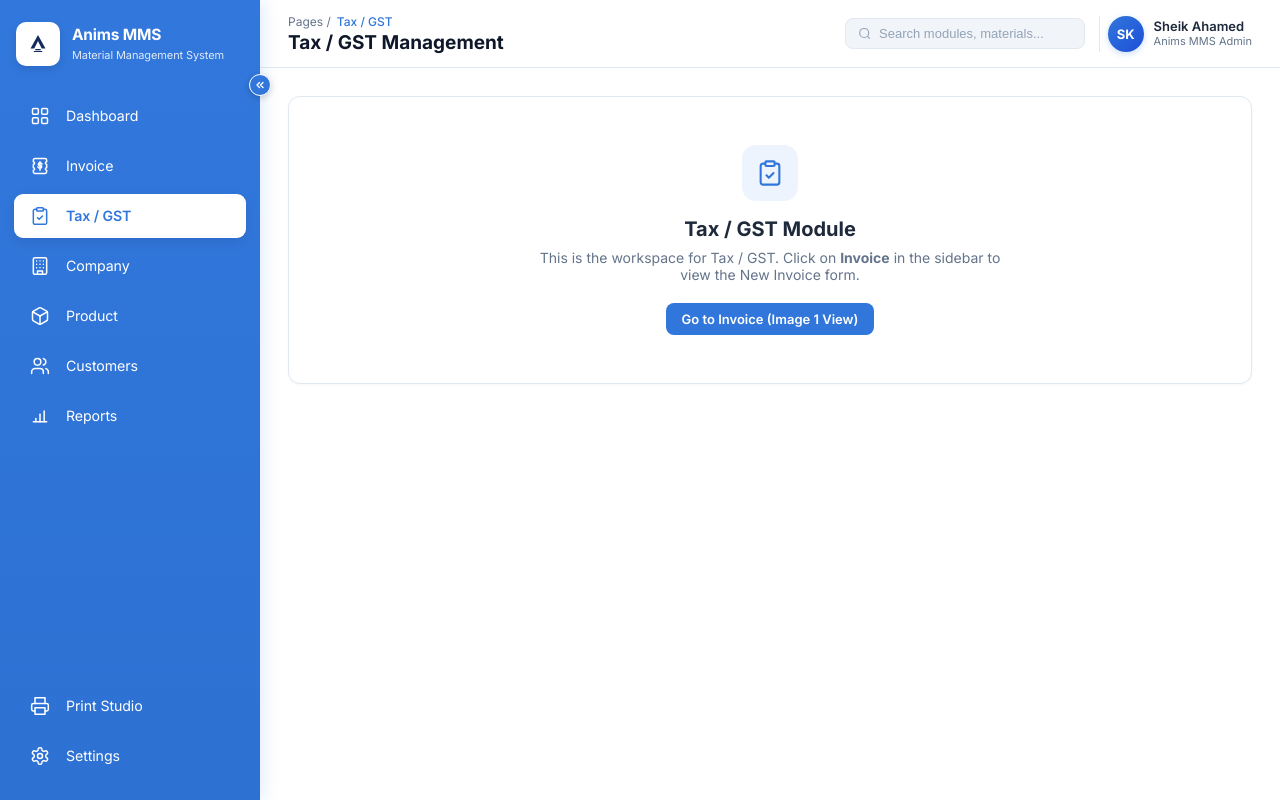
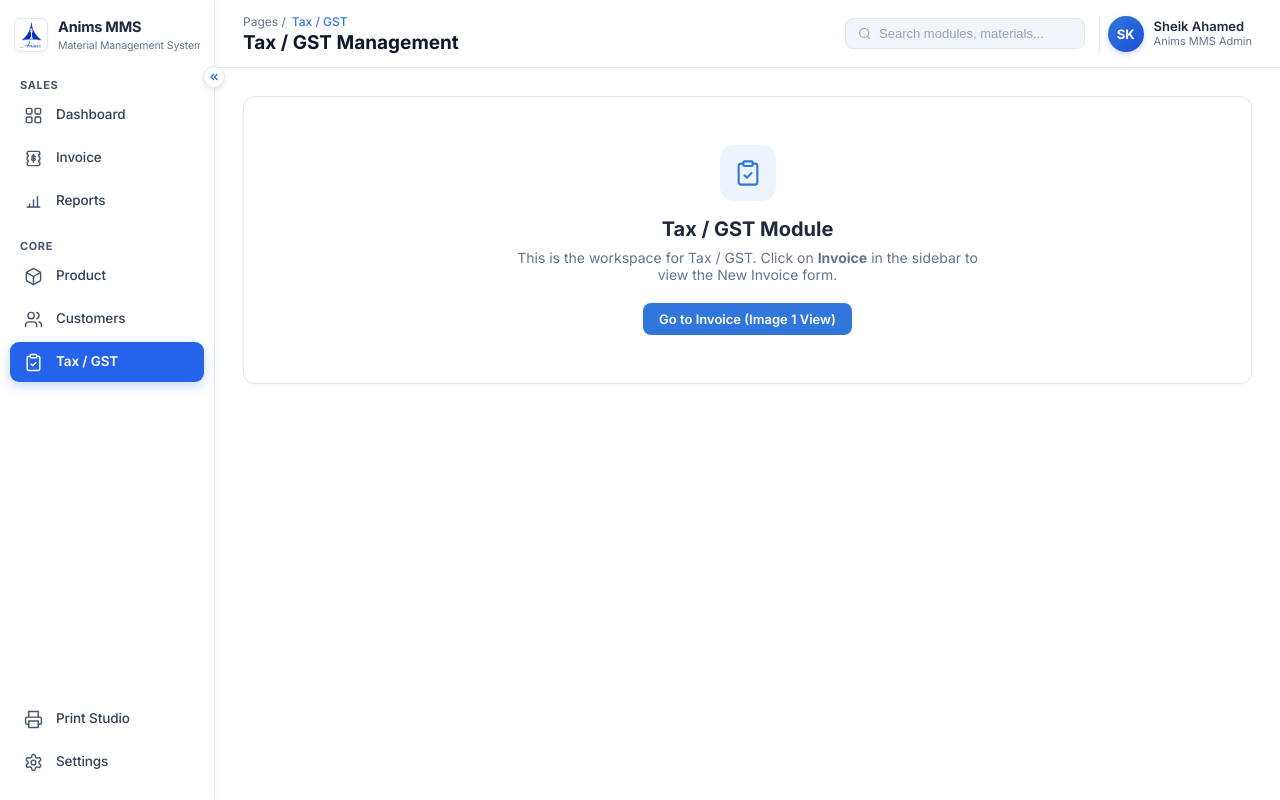
Before and after one commit to animseweb/Saas_Mpv1-Thirumala, a React (Vite) app in the folder frontend/: page /tax in a window 1280 px wide. Built offline with nearby package versions, Linux system fonts and the light colour scheme.

Commit message:
Update Dashboard sidebar to match Image 1 (pure white theme, SALES and CORE sections)

```diff
--- a/frontend/src/assets/Pages/DashboardLayout.css
+++ b/frontend/src/assets/Pages/DashboardLayout.css
@@ -20,8 +20,8 @@
   position: relative;
   height: 100vh;
   min-height: 640px;
-  background-color: #3177DB;
-  background: linear-gradient(180deg, #3277DC 0%, #2D71D3 100%);
+  background-color: #FFFFFF;
+  border-right: 1px solid #E2E8F0;
   display: flex;
   flex-direction: column;
   box-sizing: border-box;
@@ -29,48 +29,48 @@
   transition: width 0.3s cubic-bezier(0.4, 0, 0.2, 1), padding 0.3s ease;
   flex-shrink: 0;
   user-select: none;
-  box-shadow: 3px 0 16px rgba(49, 119, 219, 0.15);
+  box-shadow: 2px 0 10px rgba(15, 23, 42, 0.02);
 }
 
 /* Expanded state width */
 .mms-sidebar.expanded {
-  width: 260px;
-  padding: 22px 14px;
+  width: 215px;
+  padding: 18px 10px;
 }
 
 /* Collapsed state width */
 .mms-sidebar.collapsed {
-  width: 72px;
-  padding: 22px 10px;
+  width: 68px;
+  padding: 18px 8px;
 }
 
 /* ==========================================================================
-   EDGE TOGGLE BUTTON (Chevron Left / Right on border)
+   EDGE TOGGLE BUTTON (White circular button with blue chevron)
    ========================================================================== */
 .mms-toggle-btn {
   position: absolute;
   right: -11px;
-  top: 74px;
+  top: 66px;
   width: 22px;
   height: 22px;
   border-radius: 50%;
-  background-color: #3177DB;
-  border: 1.5px solid #FFFFFF;
-  color: #FFFFFF;
+  background-color: #FFFFFF;
+  border: 1.5px solid #E2E8F0;
+  color: #2563EB;
   display: flex;
   align-items: center;
   justify-content: center;
   cursor: pointer;
   z-index: 100;
-  box-shadow: 0 2px 6px rgba(0, 0, 0, 0.18);
-  transition: transform 0.2s ease, background-color 0.2s ease, box-shadow 0.2s ease;
+  box-shadow: 0 2px 5px rgba(0, 0, 0, 0.08);
+  transition: transform 0.2s ease, border-color 0.2s ease, box-shadow 0.2s ease;
   outline: none;
 }
 
 .mms-toggle-btn:hover {
-  background-color: #2668C7;
-  transform: scale(1.1);
-  box-shadow: 0 3px 8px rgba(0, 0, 0, 0.25);
+  border-color: #2563EB;
+  transform: scale(1.08);
+  box-shadow: 0 3px 8px rgba(37, 99, 235, 0.2);
 }
 
 .mms-toggle-btn:active {
@@ -83,33 +83,37 @@
 .mms-brand-container {
   display: flex;
   align-items: center;
-  gap: 12px;
-  margin-bottom: 28px;
-  padding-left: 2px;
+  gap: 10px;
+  margin-bottom: 22px;
+  padding: 0 4px;
   text-decoration: none;
 }
 
 .mms-sidebar.collapsed .mms-brand-container {
   justify-content: center;
-  padding-left: 0;
+  padding: 0;
 }
 
 .mms-logo-box {
-  width: 44px;
-  height: 44px;
-  min-width: 44px;
+  width: 34px;
+  height: 34px;
+  min-width: 34px;
   background-color: #FFFFFF;
-  border-radius: 10px;
+  border: 1px solid #E2E8F0;
+  border-radius: 7px;
   display: flex;
   align-items: center;
   justify-content: center;
-  box-shadow: 0 3px 8px rgba(0, 0, 0, 0.1);
+  box-shadow: 0 1px 4px rgba(0, 0, 0, 0.04);
   flex-shrink: 0;
-  transition: transform 0.2s ease;
+  padding: 3px;
+  box-sizing: border-box;
 }
 
-.mms-logo-box:hover {
-  transform: translateY(-1px);
+.mms-logo-img {
+  width: 100%;
+  height: 100%;
+  object-fit: contain;
 }
 
 .mms-brand-text {
@@ -117,32 +121,58 @@
   flex-direction: column;
   overflow: hidden;
   white-space: nowrap;
-  transition: opacity 0.25s ease, max-width 0.3s ease;
 }
 
 .mms-brand-title {
-  color: #FFFFFF;
-  font-size: 15.5px;
+  color: #1E293B;
+  font-size: 14.5px;
   font-weight: 700;
-  line-height: 1.2;
+  line-height: 1.25;
   letter-spacing: -0.2px;
 }
 
 .mms-brand-subtitle {
-  color: rgba(255, 255, 255, 0.84);
-  font-size: 11px;
+  color: #64748B;
+  font-size: 10.5px;
   font-weight: 400;
-  margin-top: 3px;
+  margin-top: 2px;
   letter-spacing: -0.1px;
 }
 
 /* ==========================================================================
-   NAVIGATION MENUS
+   NAVIGATION SECTIONS (SALES & CORE)
    ========================================================================== */
+.mms-nav-sections {
+  display: flex;
+  flex-direction: column;
+  gap: 14px;
+}
+
+.mms-nav-section {
+  display: flex;
+  flex-direction: column;
+}
+
+.mms-section-label {
+  font-size: 11px;
+  font-weight: 700;
+  color: #475569;
+  text-transform: uppercase;
+  letter-spacing: 0.6px;
+  padding: 6px 10px 4px;
+  line-height: 1;
+}
+
+.mms-section-divider {
+  height: 1px;
+  background-color: #F1F5F9;
+  margin: 6px 4px;
+}
+
 .mms-nav-group {
   display: flex;
   flex-direction: column;
-  gap: 6px;
+  gap: 3px;
   list-style: none;
   padding: 0;
   margin: 0;
@@ -150,10 +180,10 @@
 
 .mms-nav-bottom-group {
   margin-top: auto;
-  padding-top: 18px;
+  padding-top: 14px;
   display: flex;
   flex-direction: column;
-  gap: 6px;
+  gap: 3px;
   list-style: none;
   padding-left: 0;
 }
@@ -164,53 +194,60 @@
   display: flex;
   align-items: center;
   border-radius: 9px;
-  color: #FFFFFF;
+  color: #334155;
   text-decoration: none;
   cursor: pointer;
-  transition: background-color 0.18s ease, color 0.18s ease, transform 0.15s ease, box-shadow 0.18s ease;
+  transition: background-color 0.16s ease, color 0.16s ease;
   user-select: none;
 }
 
 /* Expanded state item */
 .mms-sidebar.expanded .mms-nav-item {
-  padding: 10px 14px;
-  gap: 14px;
+  padding: 9px 12px;
+  gap: 12px;
   width: 100%;
   box-sizing: border-box;
 }
 
 /* Collapsed state item */
 .mms-sidebar.collapsed .mms-nav-item {
-  padding: 10px 0;
+  padding: 9px 0;
   justify-content: center;
   width: 100%;
 }
 
 /* Hover state for inactive items */
 .mms-nav-item:not(.active):hover {
-  background-color: rgba(255, 255, 255, 0.14);
-  color: #FFFFFF;
+  background-color: #F1F5F9;
+  color: #0F172A;
 }
 
-/* ACTIVE STATE (e.g. Invoice in the image) */
+.mms-nav-item:not(.active):hover .mms-icon-wrapper svg {
+  stroke: #2563EB;
+}
+
+/* ACTIVE STATE (e.g. Invoice matching Image 1) */
 .mms-sidebar.expanded .mms-nav-item.active {
-  background-color: #FFFFFF;
-  color: #3177DB;
+  background-color: #2563EB;
+  color: #FFFFFF;
   font-weight: 600;
-  box-shadow: 0 4px 12px rgba(0, 0, 0, 0.08);
+  box-shadow: 0 4px 12px rgba(37, 99, 235, 0.25);
 }
 
 .mms-sidebar.collapsed .mms-nav-item.active {
   background-color: transparent;
-  color: #FFFFFF;
+  color: #2563EB;
 }
 
-/* In collapsed mode, active item has a neat white badge or active indicator */
 .mms-sidebar.collapsed .mms-nav-item.active .mms-icon-wrapper {
-  background-color: #FFFFFF;
-  color: #3177DB;
+  background-color: #2563EB;
+  color: #FFFFFF;
   border-radius: 8px;
-  box-shadow: 0 3px 8px rgba(0, 0, 0, 0.12);
+  box-shadow: 0 3px 8px rgba(37, 99, 235, 0.25);
+}
+
+.mms-sidebar.collapsed .mms-nav-item.active .mms-icon-wrapper svg {
+  stroke: #FFFFFF;
 }
 
 /* Icon wrapper */
@@ -218,31 +255,28 @@
   display: flex;
   align-items: center;
   justify-content: center;
-  width: 24px;
-  height: 24px;
-  min-width: 24px;
-  transition: transform 0.15s ease, background-color 0.2s ease, color 0.2s ease;
+  width: 22px;
+  height: 22px;
+  min-width: 22px;
+  transition: transform 0.15s ease, color 0.15s ease;
 }
 
 .mms-sidebar.collapsed .mms-icon-wrapper {
-  width: 40px;
-  height: 40px;
-}
-
-.mms-nav-item:hover .mms-icon-wrapper {
-  transform: scale(1.05);
+  width: 38px;
+  height: 38px;
 }
 
 /* Nav Item Label */
 .mms-nav-label {
-  font-size: 14.2px;
+  font-size: 13.5px;
+  font-weight: 500;
   line-height: 1;
   white-space: nowrap;
   letter-spacing: -0.1px;
 }
 
 .mms-sidebar.expanded .mms-nav-item.active .mms-nav-label {
-  color: #3177DB;
+  color: #FFFFFF;
   font-weight: 600;
 }
 
--- a/frontend/src/assets/Pages/DashboardLayout.jsx
+++ b/frontend/src/assets/Pages/DashboardLayout.jsx
@@ -125,16 +125,25 @@ const ChevronsRightIcon = () => (
 );
 
 /* ==========================================================================
-   NAVIGATION CONFIGURATION
+   NAVIGATION CONFIGURATION (Exact match to Image 1)
    ========================================================================== */
-const NAV_ITEMS_MAIN = [
+const NAV_SECTIONS = [
+  {
+    category: "SALES",
+    items: [
       { id: "dashboard", label: "Dashboard", icon: DashboardIcon, path: "/dashboard" },
       { id: "invoice", label: "Invoice", icon: InvoiceIcon, path: "/invoice" },
-  { id: "tax", label: "Tax / GST", icon: TaxIcon, path: "/tax" },
-  { id: "company", label: "Company", icon: CompanyIcon, path: "/company" },
+      { id: "reports", label: "Reports", icon: ReportsIcon, path: "/reports" },
+    ]
+  },
+  {
+    category: "CORE",
+    items: [
       { id: "product", label: "Product", icon: ProductIcon, path: "/product" },
       { id: "customers", label: "Customers", icon: CustomersIcon, path: "/customers" },
-  { id: "reports", label: "Reports", icon: ReportsIcon, path: "/reports" },
+      { id: "tax", label: "Tax / GST", icon: TaxIcon, path: "/tax" },
+    ]
+  }
 ];
 
 const NAV_ITEMS_BOTTOM = [
@@ -143,7 +152,7 @@ const NAV_ITEMS_BOTTOM = [
 ];
 
 /* ==========================================================================
-   STANDALONE SIDEBAR COMPONENT (Reusable for both interactive and static preview)
+   STANDALONE SIDEBAR COMPONENT (Exact Match to Image 1)
    ========================================================================== */
 export function MMSNavSidebar({
   isCollapsed,
@@ -168,7 +177,11 @@ export function MMSNavSidebar({
       {/* Brand Header */}
       <div className="mms-brand-container">
         <div className="mms-logo-box">
-          <AnimsLogo />
+          <img
+            src="/Images/logo.png"
+            alt="Anims MMS"
+            className="mms-logo-img"
+          />
         </div>
         {!isCollapsed && (
           <div className="mms-brand-text">
@@ -178,9 +191,17 @@ export function MMSNavSidebar({
         )}
       </div>
 
-      {/* Main Navigation Items */}
+      {/* Navigation Sections: SALES & CORE */}
+      <div className="mms-nav-sections">
+        {NAV_SECTIONS.map((section) => (
+          <div key={section.category} className="mms-nav-section">
+            {!isCollapsed ? (
+              <div className="mms-section-label">{section.category}</div>
+            ) : (
+              <div className="mms-section-divider" />
+            )}
             <ul className="mms-nav-group">
-        {NAV_ITEMS_MAIN.map((item) => {
+              {section.items.map((item) => {
                 const IconComp = item.icon;
                 const isActive = activeId === item.id;
                 return (
@@ -191,8 +212,8 @@ export function MMSNavSidebar({
                     >
                       <div className="mms-icon-wrapper">
                         <IconComp
-                    size={20}
-                    color={isActive ? "#3177DB" : "#FFFFFF"}
+                          size={19}
+                          color={isActive ? "#FFFFFF" : "#475569"}
                         />
                       </div>
                       {!isCollapsed && (
@@ -206,8 +227,11 @@ export function MMSNavSidebar({
                 );
               })}
             </ul>
+          </div>
+        ))}
+      </div>
 
-      {/* Bottom Navigation Items */}
+      {/* Bottom Navigation Items: Print Studio & Settings */}
       <ul className="mms-nav-bottom-group">
         {NAV_ITEMS_BOTTOM.map((item) => {
           const IconComp = item.icon;
@@ -220,8 +244,8 @@ export function MMSNavSidebar({
               >
                 <div className="mms-icon-wrapper">
                   <IconComp
-                    size={20}
-                    color={isActive ? "#3177DB" : "#FFFFFF"}
+                    size={19}
+                    color={isActive ? "#FFFFFF" : "#475569"}
                   />
                 </div>
                 {!isCollapsed && (
@@ -275,9 +299,12 @@ export default function DashboardLayout() {
   };
 
   const getActiveItemLabel = () => {
-    const allItems = [...NAV_ITEMS_MAIN, ...NAV_ITEMS_BOTTOM];
-    const match = allItems.find(item => item.id === activeTab);
-    return match ? match.label : "Invoice";
+    for (const sec of NAV_SECTIONS) {
+      const match = sec.items.find(item => item.id === activeTab);
+      if (match) return match.label;
+    }
+    const bottomMatch = NAV_ITEMS_BOTTOM.find(item => item.id === activeTab);
+    return bottomMatch ? bottomMatch.label : "Invoice";
   };
 
   return (
```
Lines whose indentation alone changed are shown as unchanged.
